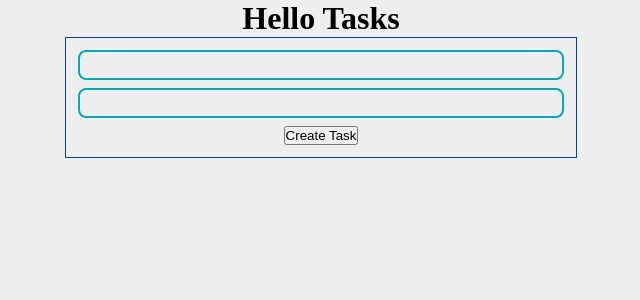
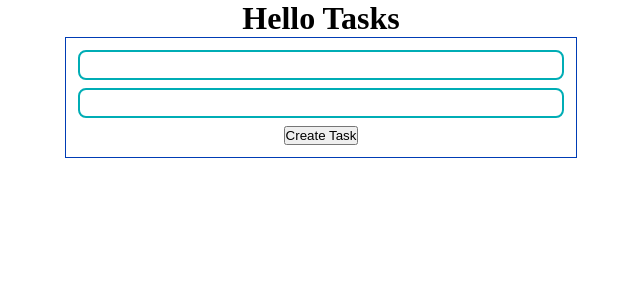
Before and after one commit to inham130/one.more.task.tracker, a React app: page / in a window 1280 px wide. Shown: the top 300 px of the page, without its empty margins (319-959 px from the left). Built offline with nearby package versions, Linux system fonts and the light colour scheme.

Commit message:
App background changed

```diff
--- a/src/components/App/app.module.css
+++ b/src/components/App/app.module.css
@@ -3,7 +3,6 @@
   display: flex;
   flex-direction: column;
   align-items: center;
-  background: #EEEEEE;
 }
 
 .form {
```
